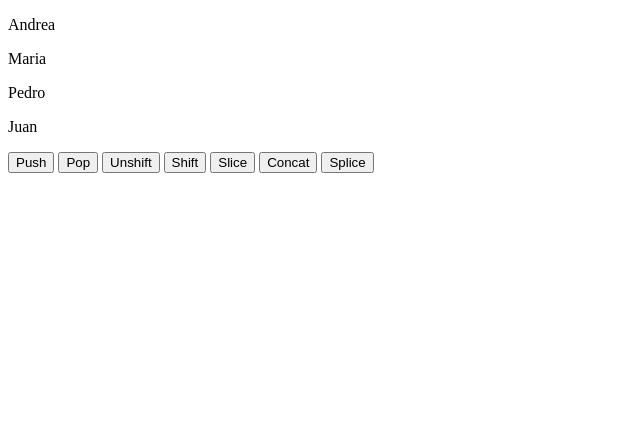
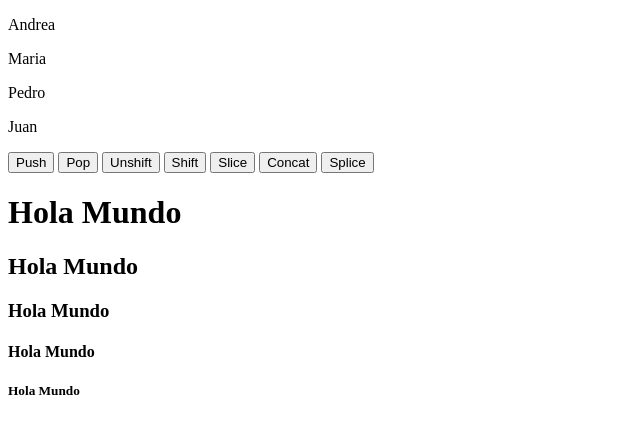
Before and after one commit to Misuch/Clases-, a plain HTML site: page Clase-Flex/Clase-arrays-methods/index.html in a window 1280 px wide. Shown: the whole page, without its empty margins (0-640 px from the left). Drawn offline with Linux system fonts and the light colour scheme.

Commit message:
Practicando

```diff
--- a/Clase-Flex/Clase-arrays-methods/index.html
+++ b/Clase-Flex/Clase-arrays-methods/index.html
@@ -28,3 +28,9 @@
 </body>
 <script src="assets/js/methods.js"></script>
 </html>
+
+<h1>Hola Mundo</h1>
+<h2>Hola Mundo</h2>
+<h3>Hola Mundo</h3>
+<h4>Hola Mundo</h4>
+<h5>Hola Mundo</h5>
```
